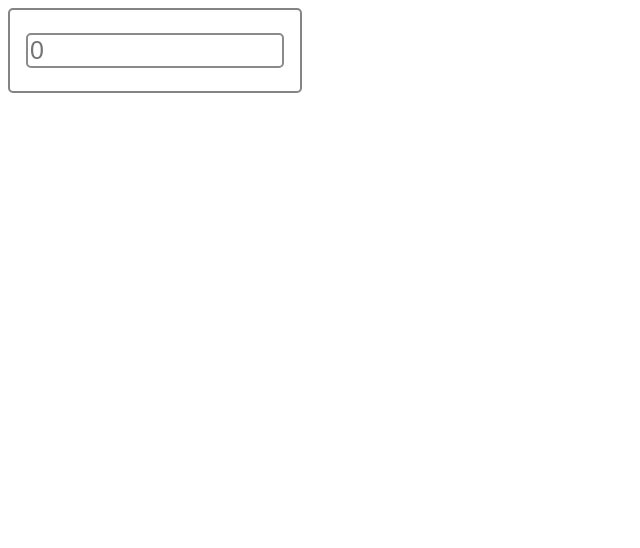
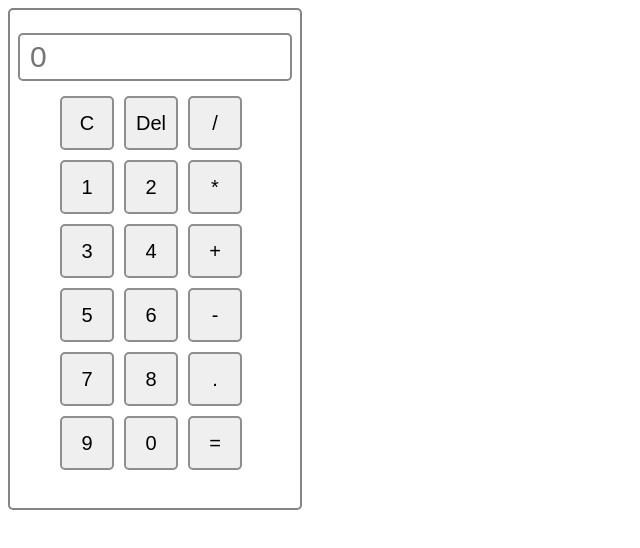
Before and after one commit to mdvadiyatnaqvi/Front-end, a React (Vite) app in the folder React/calculator/: page / in a window 1280 px wide. Shown: the top 548 px of the page, without its empty margins (0-640 px from the left). Built offline with nearby package versions, Linux system fonts and the light colour scheme.

Commit message:
calculatore ui has been updated and finalized

```diff
--- a/React/calculator/src/components/ButtonItem.jsx
+++ b/React/calculator/src/components/ButtonItem.jsx
@@ -1,8 +1,15 @@
 import React from 'react'
+import styles from './ButtonItem.module.css'
 
-const ButtonItem = () => {
+const ButtonItem = ({ items }) => {
     return (
-        <div></div>
+        <div>
+            {items.map(item => (
+                <button key={item} className={styles.btn}>
+                    {item}
+                </button>
+            ))}
+        </div>
     )
 }
 
--- a/React/calculator/src/components/ButtonItem.module.css
+++ b/React/calculator/src/components/ButtonItem.module.css
@@ -0,0 +1,8 @@
+.btn {
+    border: 2px solid rgb(142, 142, 142);
+    border-radius: 5px;
+    width: 54px;
+    height: 54px;
+    margin: 5px;
+    font-size: 20px;
+}
--- a/React/calculator/src/components/ButtonsContainer.jsx
+++ b/React/calculator/src/components/ButtonsContainer.jsx
@@ -1,8 +1,12 @@
 import ButtonItem from "./ButtonItem";
+import styles from './ButtonsContainer.module.css';
 
 const ButtonsContainer = () => {
+    let items = ["C", "Del", "/", "1", "2", "*", "3", "4", "+", "5", "6", "-", "7", "8", ".", "9", "0", "="]
     return (
-        <div><ButtonItem /></div>
+        <div className={styles.container}>
+            <ButtonItem key={Math.random()} items={items} />
+        </div>
     )
 }
 
--- /dev/null
+++ b/React/calculator/src/components/ButtonsContainer.module.css
@@ -0,0 +1,6 @@
+.container {
+    display: flex;
+    flex-wrap: wrap;
+    width: 200px;
+    margin: 10px auto;
+}
--- a/React/calculator/src/components/Display.module.css
+++ b/React/calculator/src/components/Display.module.css
@@ -2,6 +2,8 @@
     border: 2px solid rgb(138, 138, 138);
     width: 250px;
     pointer-events: none;
-    font-size: 25px;
+    font-size: 30px;
+        padding: 5px 10px;
     border-radius: 5px;
+
 }
```
